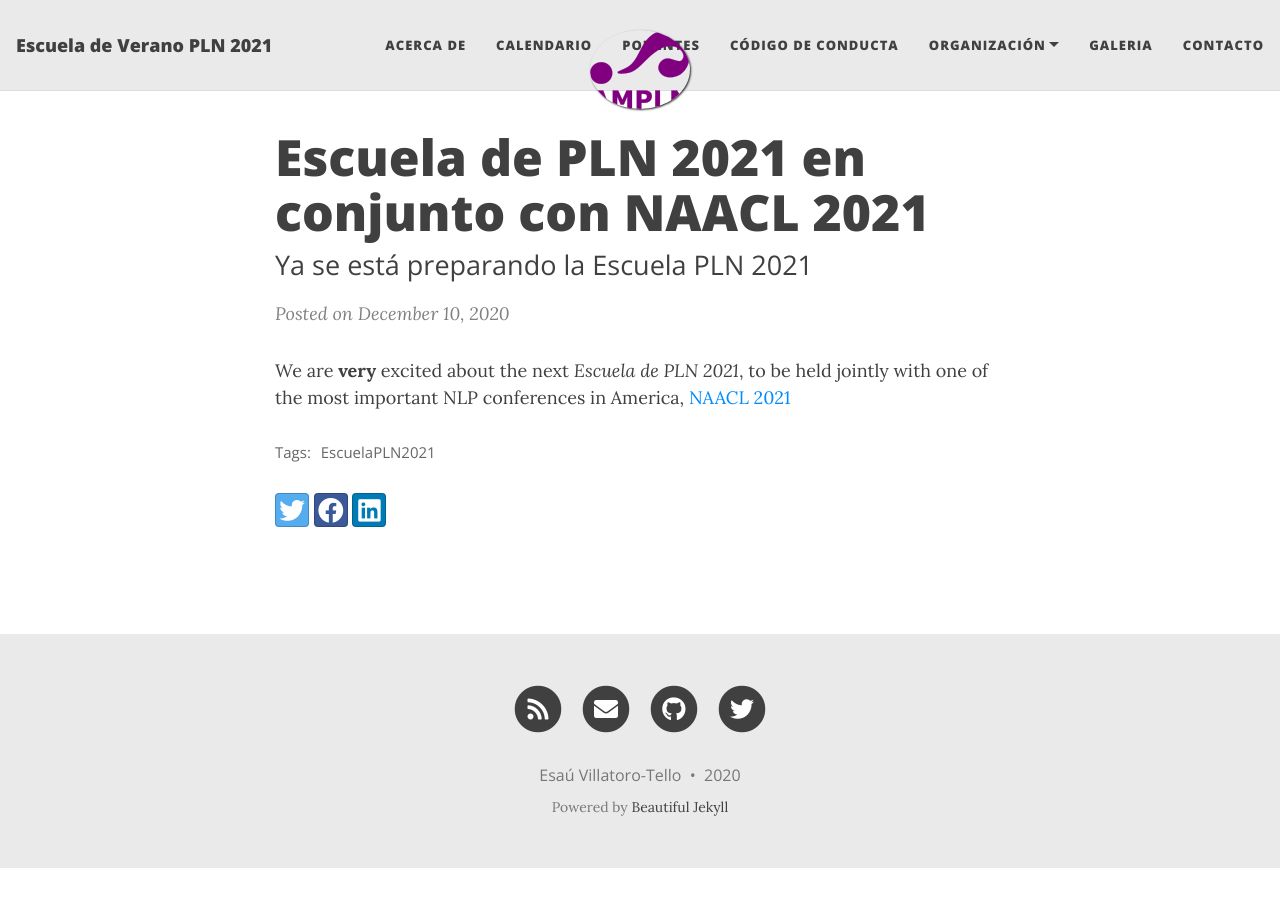
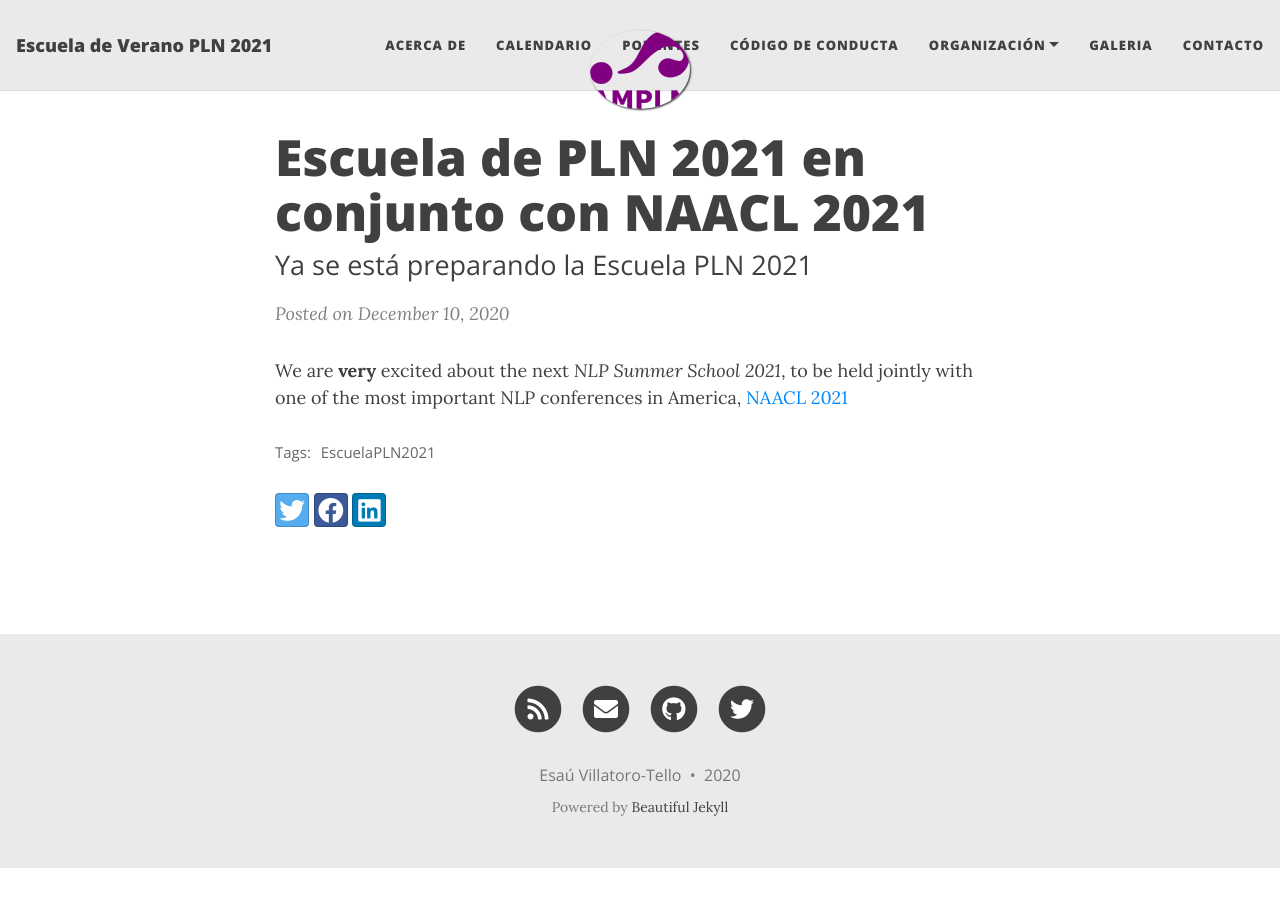
Before and after one commit to ampln/escuelaverano2021, a Jekyll site: the page built from _posts/2020-12-10-first.md, in a window 1280 px wide. Built offline with Jekyll 4.4.1, drawn with Linux system fonts in a browser that asks for light colours; nearby versions of some CDN libraries.

Commit message:
Update 2020-12-10-first.md
Change to English!

```diff
--- a/_posts/2020-12-10-first.md
+++ b/_posts/2020-12-10-first.md
@@ -5,4 +5,4 @@ tags: [EscuelaPLN2021]
 subtitle : "Ya se está preparando la Escuela PLN 2021"
 ---
 
-We are **very** excited about the next _Escuela de PLN 2021_, to be held jointly with one of the most important NLP conferences in America, [NAACL 2021](https://2021.naacl.org/)
+We are **very** excited about the next _NLP Summer School 2021_, to be held jointly with one of the most important NLP conferences in America, [NAACL 2021](https://2021.naacl.org/)
```
